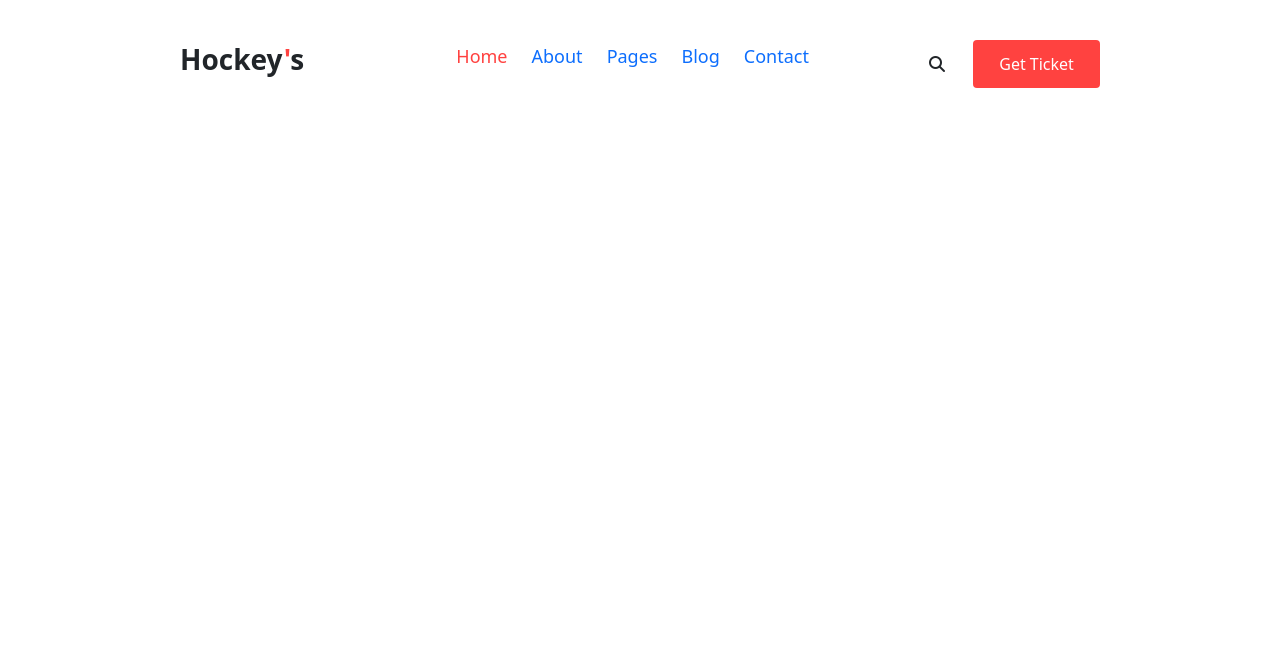
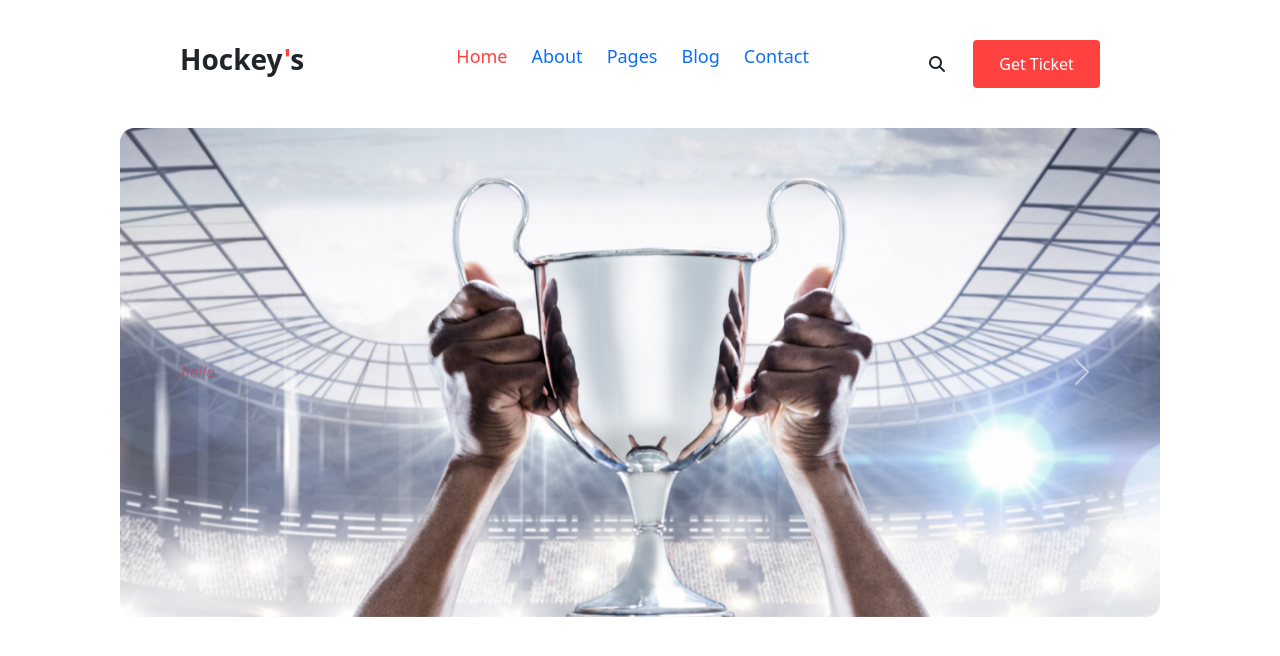
Before and after one commit to WebDevDibbo/sport-Hockey, a plain HTML site: page index.html in a window 1280 px wide. Drawn offline with nearby package versions, Linux system fonts and the light colour scheme.

Commit message:
banner added

```diff
--- a/index.html
+++ b/index.html
@@ -35,6 +35,30 @@
                 <button class="ticket-btn primary-btn">Get Ticket</button>
             </div>
         </nav>
+        <div class="banner">
+            <div id="carouselExample" class="carousel slide">
+                <div class="carousel-inner">
+                  <div class="carousel-item active">
+                    <img src="./images/1.png" class="d-block img-fluid" alt="...">
+                  </div>
+                  <div class="carousel-item">
+                    <img src="./images/trophy2.jpg" class="d-block img-fluid" alt="...">
+                  </div>
+                  <div class="carousel-item">
+                    <img src="..." class="d-block w-100" alt="...">
+                  </div>
+                </div>
+                <button class="carousel-control-prev" type="button" data-bs-target="#carouselExample" data-bs-slide="prev">
+                  <i class="bi bi-chevron-right text-danger">hello</i>
+                  <!-- <span class="carousel-control-prev-icon" aria-hidden="true"></span> -->
+                  <!-- <span class="visually-hidden">Previous</span> -->
+                </button>
+                <button class="carousel-control-next" type="button" data-bs-target="#carouselExample" data-bs-slide="next">
+                  <span class="carousel-control-next-icon" aria-hidden="true"></span>
+                  <span class="visually-hidden">Next</span>
+                </button>
+              </div>
+        </div>
     </header>
     <main>
 
--- a/style.css
+++ b/style.css
@@ -36,3 +36,6 @@ nav ul > li > a
 nav{
     margin:40px 120px;
 }
+.banner{
+    margin:0 120px;
+}
```
Also changed, not shown: Images/trophy2.jpg (added), 1 other file.
